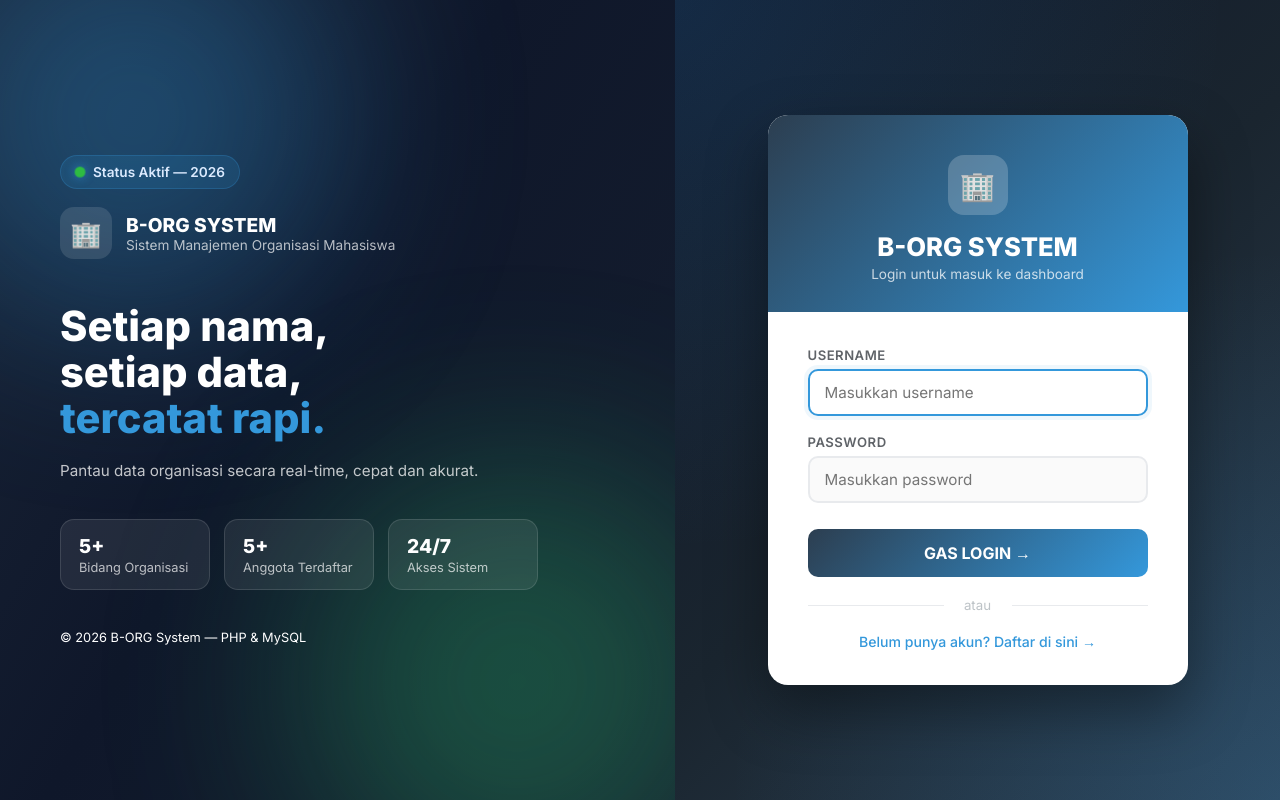
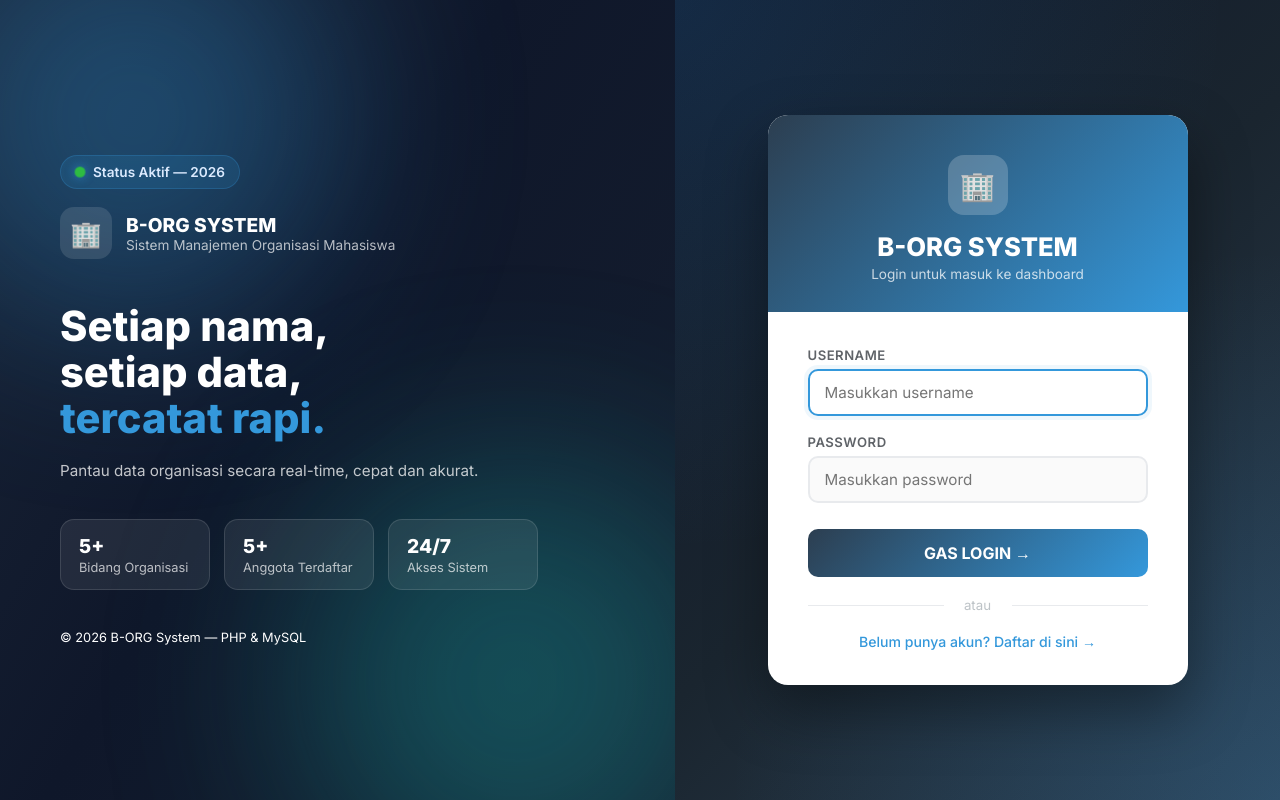
Before and after one commit to FarrellFausto/TA_Sistem-Manajemen-Organisasi-Mahasiswa_Kel23, a PHP site: page /login.php in a window 1280 px wide. Run offline with PHP 8.4, Linux system fonts and the light colour scheme; data comes from the database, SQL or seed files in the repository.

Commit message:
ganti warna dikit di login.css

```diff
--- a/assets/css/login.css
+++ b/assets/css/login.css
@@ -54,7 +54,7 @@ body {
 }
 
 .left-panel::after {
-  background: rgba(46, 204, 113, 0.55);
+  background: rgba(27, 201, 192, 0.55);
   bottom: -140px;
   right: -120px;
   animation: blobMove2 12s ease-in-out infinite;
```
